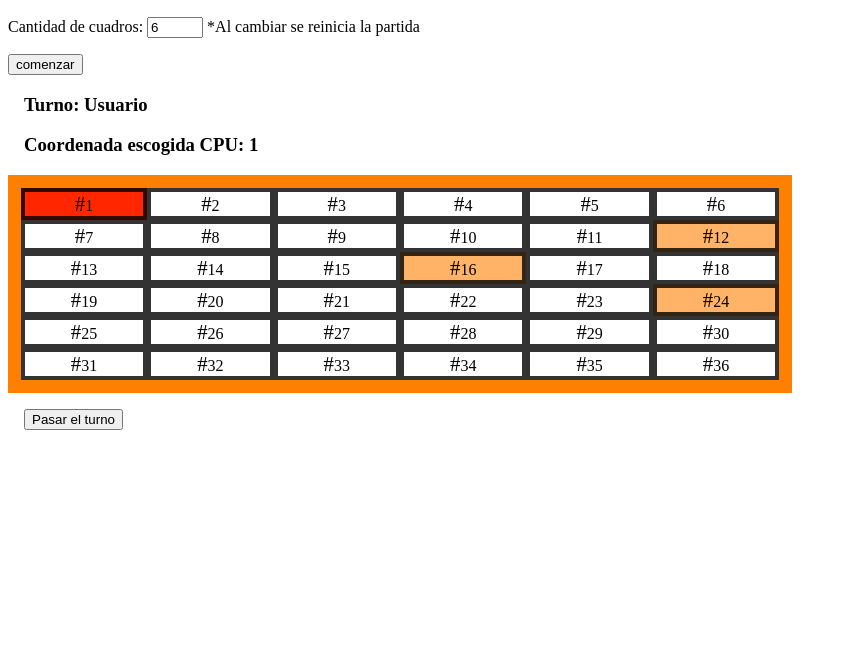
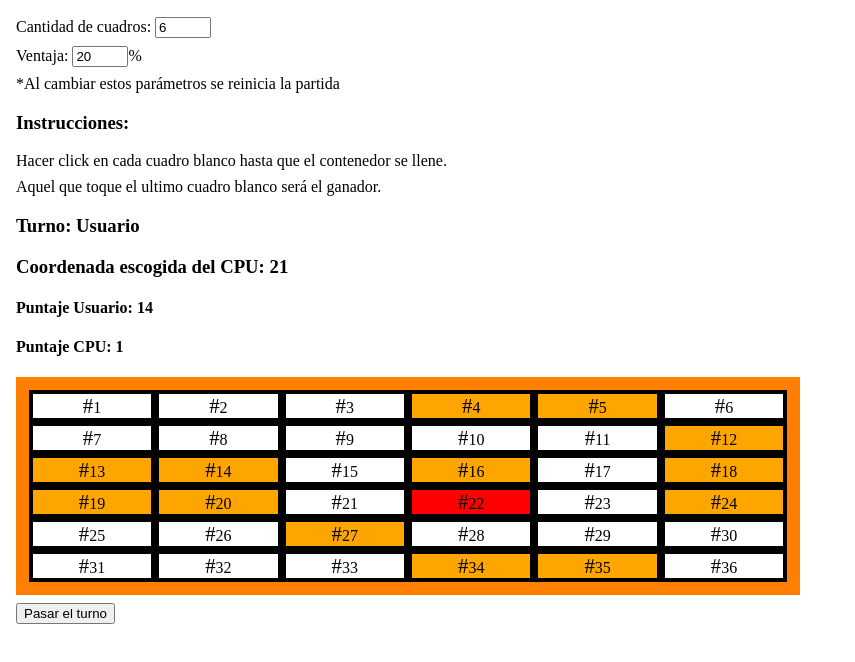
Before and after one commit to mapz94/CuadrosJuegoJavascript, a plain HTML site: page index.html in a window 1280 px wide. Both pictures are taken after a click on the element "#4". Shown: the part 110-772 px from the top of the page, without its empty margins (0-855 px from the left). Drawn offline with Linux system fonts and the light colour scheme.

Commit message:
Update index.html

```diff
--- a/index.html
+++ b/index.html
@@ -6,6 +6,13 @@
     <meta name="viewport" content="width=device-width, initial-scale=1.0">
     <title>Cuadros</title>
     <style>
+        body{
+            user-select: none; /* supported by Chrome and Opera */
+            -webkit-user-select: none; /* Safari */
+            -khtml-user-select: none; /* Konqueror HTML */
+            -moz-user-select: none; /* Firefox */
+            -ms-user-select: none; /* Internet Explorer/Edge */
+        }
 
         #placement{
             max-width: 60%;
@@ -13,31 +20,23 @@
             padding: 0.8rem;
         }
         .grid{
-            background-color: rgba(255, 255, 255, 1);
-            border: 4px solid rgba(0, 0, 0, 0.8);
+            background-color: white;
+            border: 4px solid black;
             text-align: center;
         }
         .grid:hover{
-            background-color: rgba(255, 255, 255, 0.8);
+            background-color: rgba(255, 255, 255, 0.5);
             cursor: pointer;
         }
-        .row{
-            margin-bottom: 1rem;
+        .grid-true{
+            background-color: orange;
         }
-
-        .grid-true{
-            background-color: rgba(255, 255, 255, 0.4);
+        .grid-true-cpu{
+            background-color: red;
         }
-        .grid-true-red{
-            background-color: rgba(255, 0, 0, 0.7);
+        body > div{
+            margin: 0.5rem;
         }
-        #buttons{
-            margin: 1rem;
-        }
-        #marcadores{
-            margin: 1rem;
-        }
-
     </style>
 </head>
 <body>
@@ -49,134 +48,135 @@
             Miguel Pérez
         </h2>
     </header>
-    <div class="row">
+    <div>
         <label for="n">Cantidad de cuadros:</label>
         <input id="n" type="number" min="2" max="16" value="6">
-        <span>*Al cambiar se reinicia la partida</span>
     </div>
-    <div class="row">
-        <button id="comenzar">comenzar</button>
+    <div>
+        <label for="handicap">Ventaja: </label>
+        <input id="handicap" type="number" step="10" min="0" max="90" value="20">%
     </div>
-    <div id="marcadores">
-        <div>
-            <h3 id="turnoText">Turno: Usuario</h3><!--usuario o computador-->
-        </div>
-        <div>
-            <h3 id="ultimaText">Coordenada escogida CPU:</h3> <!--#4-->
-        </div>
+    <div>
+        <span>*Al cambiar estos parámetros se reinicia la partida</span>
+    </div>
+    <div>
+        <h3>Instrucciones:</h3>
+        <span>Hacer click en cada cuadro blanco hasta que el contenedor se llene.</span>
+    </div>
+    <div>
+        <span>Aquel que toque el ultimo cuadro blanco será el ganador.</span>
+        <h3 id="turnText">Turno: Usuario</h3><!--usuario o computador-->
+        <h3 id="cpuText">Coordenada escojida del CPU:</h3>
+    </div>
+    <div>
+        <h4 id="userScore">
+            Puntaje Usuario:
+        </h4>
+        <h4 id="cpuScore">
+            Puntaje CPU:
+        </h4>
+    </div>
 
-    </div>
     <div id="placement"></div>
-    <div id="buttons">
+    <div>
         <button id="coordenadaBtn" hidden=true>Elegir coordenada</button>
-        <button id="turnoBtn">Pasar el turno</button>
+        <button id="turnBtn">Pasar el turno</button>
         <button id="posicionBtn" hidden=true>Cambiar posición</button>
     </div>
 
 </body>
 <script>
-    var arreglo = [];
-    var turno = false; // false: usuario, true: computador
+    var theMap = null;
+    var turn = false; // false: user, true: cpu
 
-    function turnoComputador(){
-        var escogida = 0;
-        while(arreglo.includes(false)){ // El computador nunca se va a equivocar
-            escogida = Math.floor(Math.random()*arreglo.length);
-            if(!arreglo[escogida]){
+    function Score(){
+        document.getElementById("userScore").innerHTML = `Puntaje Usuario: ${document.getElementsByClassName("grid-true").length}`;
+        document.getElementById("cpuScore").innerHTML = `Puntaje CPU: ${document.getElementsByClassName("grid-true-cpu").length}`;
+    }
+
+    function turnCPU(){
+        var chosen = 0;
+        while(Object.values(theMap).includes(false)){
+            chosen = Math.floor(Math.random()*Object.values(theMap).length);
+            if(!theMap[chosen]){
                 setTimeout(function(e){
-                    document.getElementById("ultimaText").innerHTML = "Coordenada escogida CPU: " + (escogida + 1).toString();
+                    document.getElementById("cpuText").innerHTML = `Coordenada escogida del CPU: ${chosen}`;
+                    theMap[chosen] = true;
                     var grids = document.getElementsByClassName("grid");
-                    arreglo[escogida] = true;
-                    if(grids.length) grids[escogida].classList.add("grid-true-red");
-                    if(!arreglo.includes(false)){
-                        alert("Perdiste el juego!");
-                    }
-                    else{
-                        pasarTurno();
-                    }
+                    if(grids.length) grids[chosen].classList.add("grid-true-cpu");
+                    if(!Object.values(theMap).includes(false))alert("Perdiste el juego!");
+                    else PassTurn();
                 },2000);
                 break;
             }
         }
     }
 
-    function pasarTurno(){
-        turno = !turno;
-        document.getElementById("coordenadaBtn").disabled = turno;
-        document.getElementById("turnoBtn").disabled = turno;
-        document.getElementById("posicionBtn").disabled = turno;
-        if(turno){
-            document.getElementById("turnoText").innerHTML = "Turno: " + "CPU";
-            turnoComputador();
-        }
-        else{
-            document.getElementById("turnoText").innerHTML = "Turno: " + "Usuario";
-        }
+    function PassTurn(){
+        turn = !turn;
+        document.getElementById("turnBtn").disabled = turn;
+        document.getElementById("turnText").innerHTML = turn ? 'Turno: CPU' : 'Turno: Usuario';
+        if(turn)turnCPU();
+        Score();
     }
 
-    function arregloAleatorio(n = 3){
-        // Limpiar arreglo
-        arreglo = [];
-        for(var i = 0; i < n * n; i++){
-            arreglo.push(!!Math.round(Math.random()-0.4)); // false o true
+    function RandomMap(n = 3){
+        let array = [];
+        let i = 0;
+        let handicap = document.getElementById("handicap").value/100;
+        console.log(handicap)
+        while(i < n * n){
+            array.push(Math.random() < handicap);
+            i++;
         }
+        theMap = Object.assign({},array);
     }
 
     function renderGrids(n = 3){
-        var container = document.createElement("div");
+        let container = document.createElement("div");
         container.style.display = "grid";
         container.style.gridTemplateColumns = "auto ".repeat(n);
-        for(var i = 0; i < n*n; i++){
+        for(let key of Object.keys(theMap)){
             var grid = document.createElement("div");
             grid.classList.add("grid");
-            grid.innerHTML = "<span style='font-size: 1.3rem;'>#</span>" + (i+1).toString();
-            grid.setAttribute("data-i", i);
+            grid.innerHTML = `<span style='font-size: 1.3rem;'>#</span>${parseInt(key)+1}`;
+            grid.setAttribute("data-i", key);
             grid.addEventListener("click", function(e){
-                var i = e.target.getAttribute("data-i");
-                if(turno == false && !arreglo[i]){
+                let i = e.target.getAttribute("data-i");
+                if(!turn && !theMap[i]){
                     e.target.classList.add("grid-true");
-                    var i = e.target.getAttribute("data-i");
-                    arreglo[i] = true;
-                    if(arreglo.includes(false)){
-                        console.log(arreglo);
-                    }
-                    else{
-                        alert("Ganaste el juego!!");
-                    }
-                    pasarTurno();
+                    theMap[i] = true;
+                    if(Object.values(theMap).includes(false))console.log(theMap);
+                    else alert("Ganaste el juego!!");
+                    PassTurn();
 
                 }
-                // Lo que quiero que los cuadros hagan
             })
-            if(arreglo[i]){
-                grid.classList.add("grid-true");
-            }
+            if(theMap[key]) grid.classList.add("grid-true");
             container.append(grid);
         }
         var place = document.getElementById("placement");
-        //Reset
         place.innerHTML = "";
         place.appendChild(container);
     }
 
-    document.getElementById("comenzar").addEventListener("click", function(e){
-        document.getElementById("buttons").hidden = false;
-        document.getElementById("placement").hidden = false;
-        var n = document.getElementById("n").value;
-        arregloAleatorio(n);
-        console.log(arreglo);
+    function reset(){
+        var n = document.getElementById("n").value; // n veces columnas y filas
+        RandomMap(n);
         renderGrids(n);
-        e.target.hidden = true;
+    }
+    document.getElementById("n").addEventListener("change", function(e){
+        reset();
+    })
+    document.getElementById("handicap").addEventListener("change", function(e){
+        reset();
     })
 
-    document.getElementById("turnoBtn").addEventListener("click", function(){
-        pasarTurno();
+    document.getElementById("turnBtn").addEventListener("click", function(){
+        PassTurn();
     })
-
-    var n = document.getElementById("n").value;
-    arregloAleatorio(n);
-    console.log(arreglo);
-    renderGrids(n);
+    reset();
+    Score();
 
 </script>
 </html>
```
